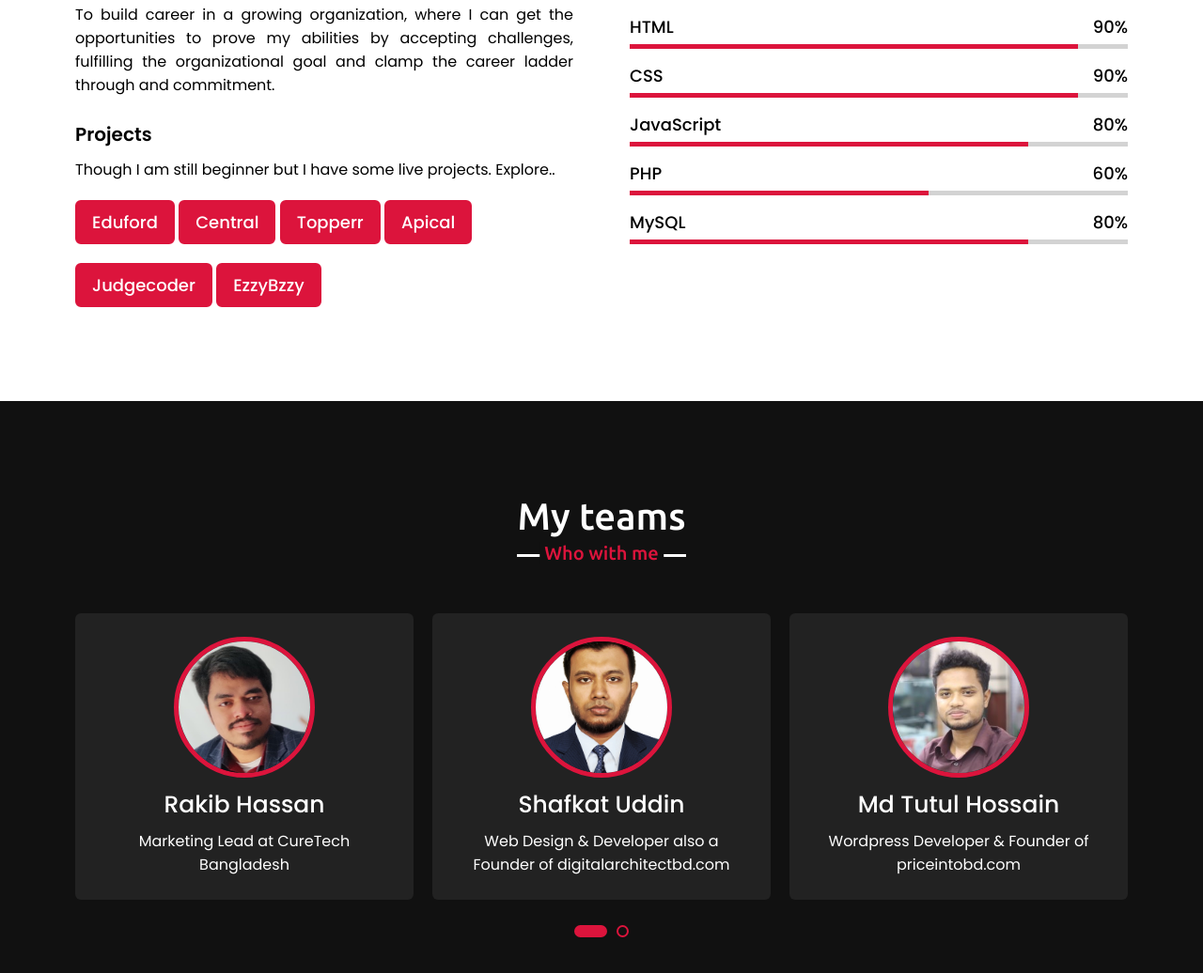
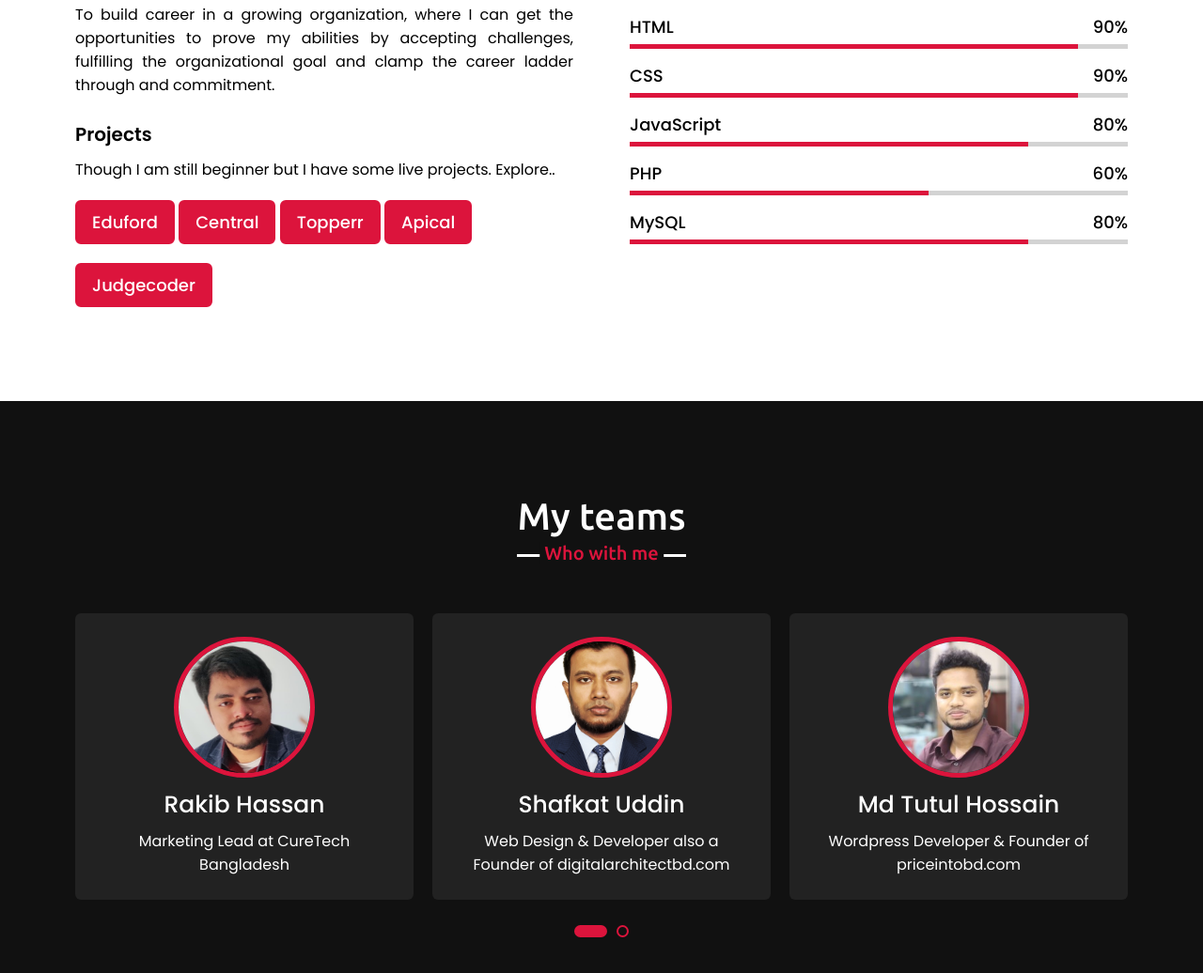
Before and after one commit to engrmhjohn/portfolio, a plain HTML site: page index.html in a window 1280 px wide. Shown: the part 2403-3439 px from the top of the page at 94% size. Drawn offline with nearby package versions, Linux system fonts and the light colour scheme.

Commit message:
Update index.html

```diff
--- a/index.html
+++ b/index.html
@@ -115,7 +115,7 @@
                     <a href="https://mhjohn22.github.io/topperr" target="_blank">Topperr</a>
                     <a href="https://mhjohn22.github.io/apical" target="_blank">Apical</a>
                     <a href="https://judgecoder.com/" target="_blank">Judgecoder</a>
-                    <a href="ezzybzzy.unaux.com/?i=1" target="_blank">EzzyBzzy</a>
+
                 </div>
                 <div class="column right">
                     <div class="bars">
```
